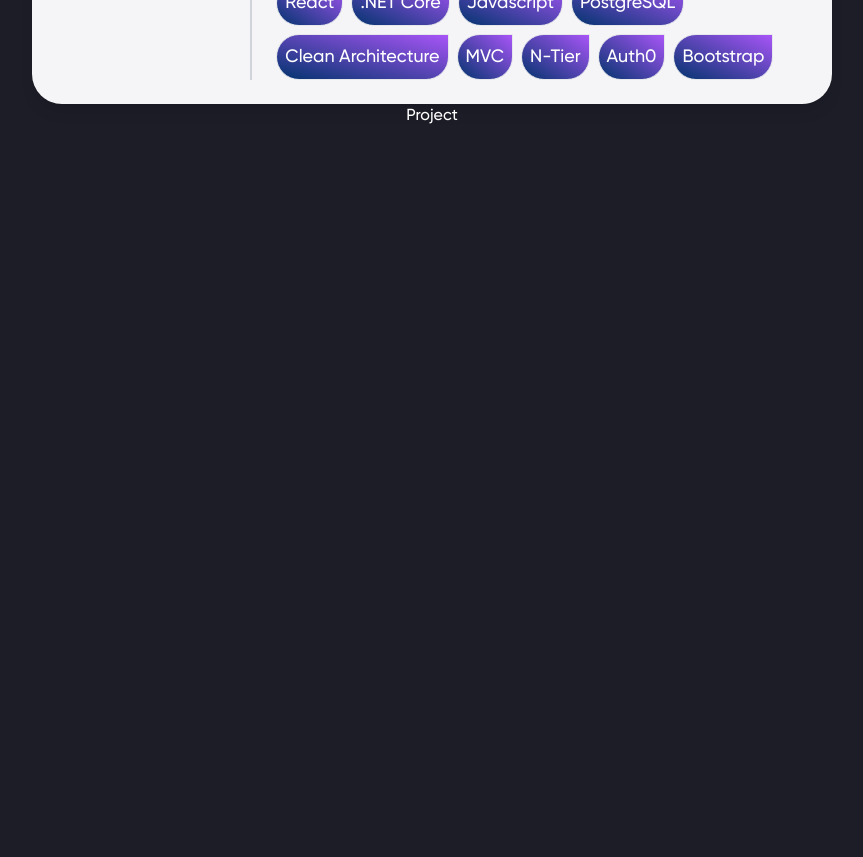
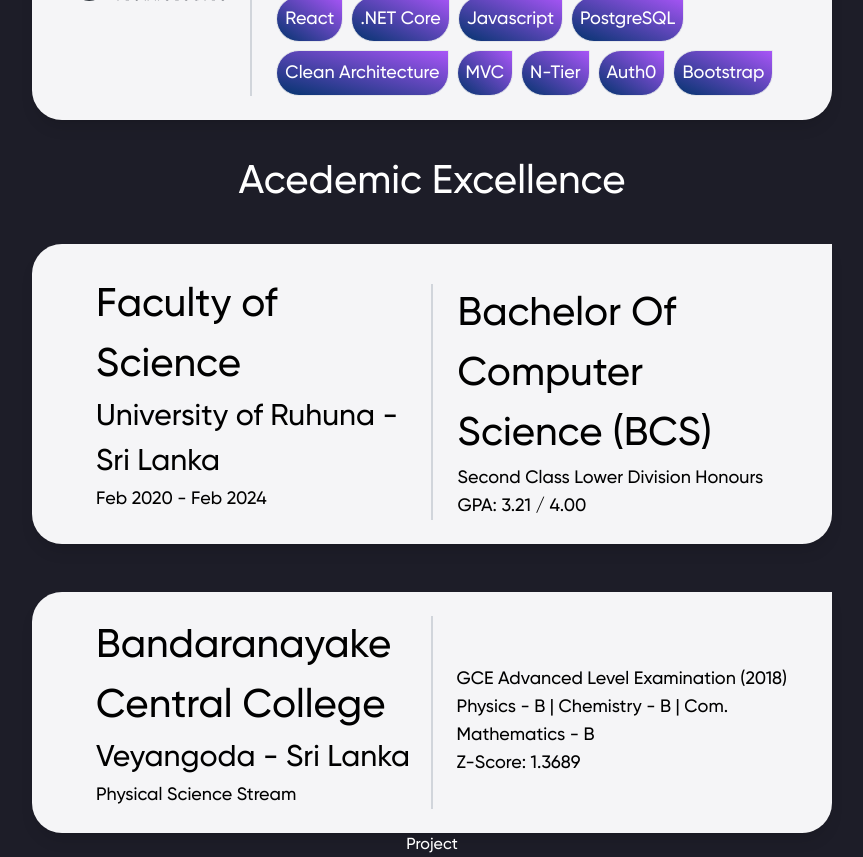
Before and after one commit to PraveenChamod/Portfolio, a React (Create React App) app: page / in a window 1280 px wide. Shown: the part 1680-2537 px from the top of the page, without its empty margins (208-1071 px from the left). Before the commit the page ends 1808 px from the top, so only its background shows below. Built offline with nearby package versions, Linux system fonts and the light colour scheme.

Commit message:
Add academic excellence components.

```diff
--- a/src/features/about/index.tsx
+++ b/src/features/about/index.tsx
@@ -13,7 +13,7 @@ function About() {
         </p>
       </div>
       <div>
-        <p className="text-[30px] sm:text-[40px] md:text-[40px] lg:text-[40px] text-center my-6">
+        <p className="text-[30px] sm:text-[40px] md:text-[40px] lg:text-[40px] text-center my-8">
           Industrial Experience
         </p>
         <div className="grid grid-cols-1 md:grid-cols-1 gap-12">
@@ -53,6 +53,52 @@ function About() {
           ))}
         </div>
       </div>
+
+      <div>
+        <p className="text-[30px] sm:text-[40px] md:text-[40px] lg:text-[40px] text-center my-8">
+          Acedemic Excellence
+        </p>
+        <div className="grid grid-cols-1 md:grid-cols-1 gap-12">
+          <div className="flex flex-col lg:flex-row items-center bg-[#F5F5F7] shadow-lg p-6 rounded-tl-[30px] rounded-bl-[30px] rounded-br-[30px] px-10">
+            <div className="w-full pl-0 lg:pl-6">
+              <p className="text-[30px] sm:text-[40px] md:text-[40px] lg:text-[40px] text-black">
+                Faculty of Science
+              </p>
+              <p className="text-[30px] text-black">
+                University of Ruhuna - Sri Lanka
+              </p>
+              <p className="text-lg text-black">Feb 2020 - Feb 2024</p>
+            </div>
+            <div className="w-full border-t-2 lg:border-t-0 lg:border-l-2 border-gray-300 pl-0 mt-4 lg:pt-0 lg:pl-6">
+              <p className="text-[30px] sm:text-[40px] md:text-[40px] lg:text-[40px] text-black">
+                Bachelor Of Computer Science (BCS)
+              </p>
+              <p className="text-lg text-black">
+                Second Class Lower Division Honours
+              </p>
+              <p className="text-lg text-black">GPA: 3.21 / 4.00</p>
+            </div>
+          </div>
+          <div className="flex flex-col lg:flex-row items-center bg-[#F5F5F7] shadow-lg p-6 rounded-tl-[30px] rounded-bl-[30px] rounded-br-[30px] px-10">
+            <div className="w-full pl-0 lg:pl-6 border-b-2 lg:border-b-0 lg:border-r-2 border-gray-300 pb-4 lg:pb-0" >
+              <p className="text-[30px] sm:text-[40px] md:text-[40px] lg:text-[40px] text-black">
+                Bandaranayake Central College
+              </p>
+              <p className="text-[30px] text-black">Veyangoda - Sri Lanka</p>
+              <p className="text-lg text-black">Physical Science Stream</p>
+            </div>
+            <div className="w-full pl-0 mt-4 lg:pl-6">
+              <p className="text-lg text-black">
+                GCE Advanced Level Examination (2018)
+              </p>
+              <p className="text-lg text-black">
+              Physics - B | Chemistry - B | Com. Mathematics - B
+              </p>
+              <p className="text-lg text-black">Z-Score: 1.3689</p>
+            </div>
+          </div>
+        </div>
+      </div>
     </div>
   );
 }
```
